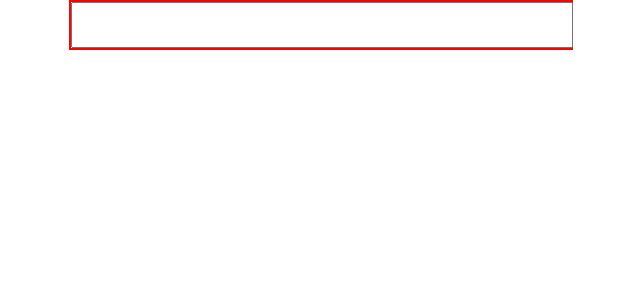
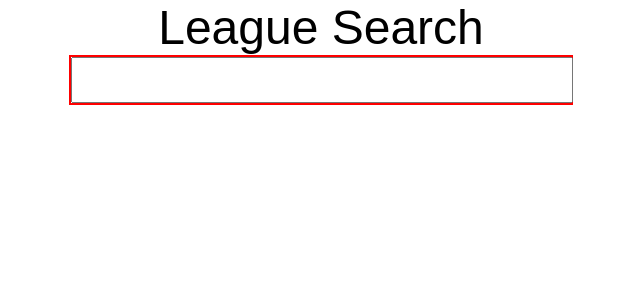
Before and after one commit to hozefaj/league-search, a React (Create React App) app: page / in a window 1280 px wide. Shown: the top 300 px of the page, without its empty margins (319-959 px from the left). Built offline with nearby package versions, Linux system fonts and the light colour scheme.

Commit message:
Added a header

```diff
--- a/src/components/App.js
+++ b/src/components/App.js
@@ -24,6 +24,11 @@ class App extends Component {
     render() {
         return (
           <div className="App">
+              <div
+                className="text"
+              >
+                  League Search
+              </div>
               <SearchBar/>
           </div>
         );
--- a/src/css/App.css
+++ b/src/css/App.css
@@ -0,0 +1,4 @@
+.text {
+    text-align: center;
+    font-size: 300%;
+}
```
